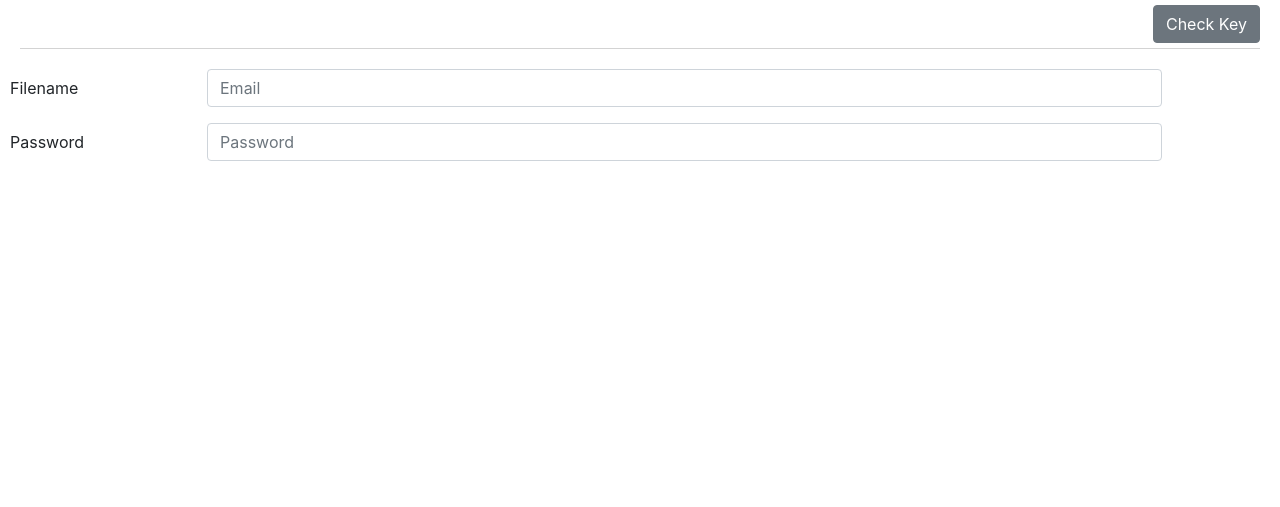
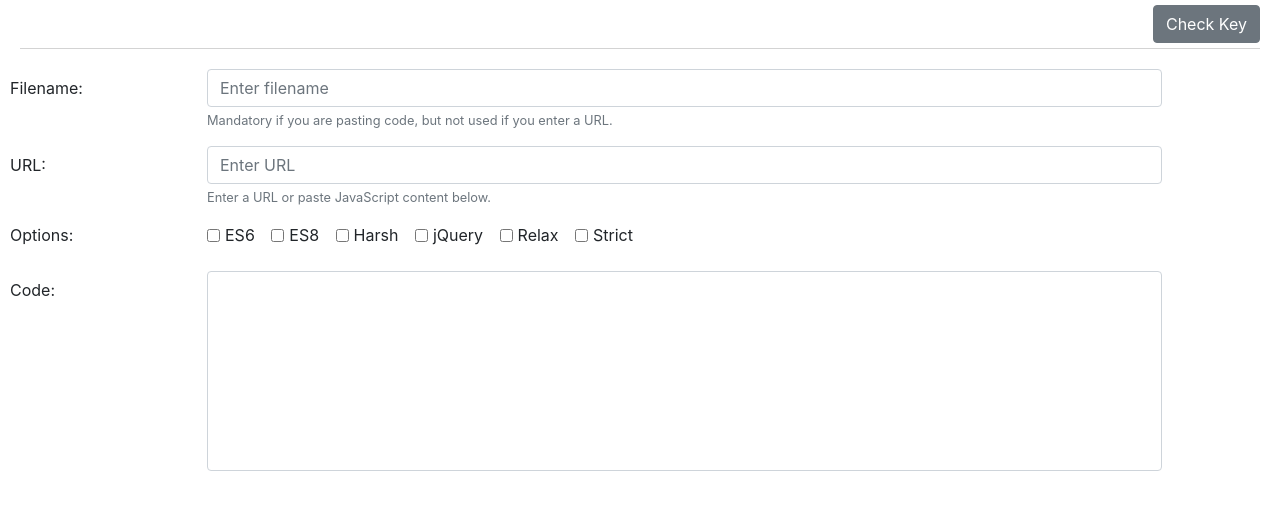
Before and after one commit to AlexSmall96/API-Practice, a plain HTML site: page index.html in a window 1280 px wide. Shown: the part 71-578 px from the top of the page. Drawn offline with nearby package versions, Linux system fonts and the light colour scheme.

Commit message:
"Added remaining inputs"

```diff
--- a/assets/css/style.css
+++ b/assets/css/style.css
@@ -1,6 +1,6 @@
 header button{
   float:right;
-  padding:15px
+  padding:15px;
 }
 
 header{
@@ -20,3 +20,7 @@ form{
   width:90%;
   margin:10px;
 }
+
+#code{
+  height:200px;
+}
--- a/index.html
+++ b/index.html
@@ -18,17 +18,58 @@
     <section id="main">
         <form>
             <div class="form-group row">
-              <label for="filename" class="col-sm-2 col-form-label">Filename</label>
+              <label for="filename" class="col-sm-2 col-form-label">Filename:</label>
               <div class="col-sm-10">
-                <input type="email" class="form-control" id="filename" placeholder="Email">
+                <input type="text" class="form-control" id="filename" placeholder="Enter filename">
+                <small id="filenameHelp" class="form-text text-muted">Mandatory if you are pasting code, but not used if you enter a URL.</small>
               </div>
             </div>
+
             <div class="form-group row">
-              <label for="inputPassword3" class="col-sm-2 col-form-label">Password</label>
+              <label for="url" class="col-sm-2 col-form-label">URL:</label>
               <div class="col-sm-10">
-                <input type="password" class="form-control" id="inputPassword3" placeholder="Password">
+                <input type="text" class="form-control" id="url" placeholder="Enter URL">
+                <small id="urlHelp" class="form-text text-muted">Enter a URL or paste JavaScript content below.</small>
               </div>
             </div>
+            <div class="row mb-3">
+              <label for="options" class="col-2 form-label">Options:</label>
+              <div class="col-6">
+                  <div class="form-check form-switch form-check-inline">
+                      <input class="form-check-input" name="options" type="checkbox" value="es6">
+                      <label class="form-check-label" for="flexSwitchCheckDefault">ES6</label>
+                  </div>
+                  <div class="form-check form-switch form-check-inline">
+                      <input class="form-check-input" name="options" type="checkbox" value="es8">
+                      <label class="form-check-label" for="flexSwitchCheckDefault">ES8</label>
+                  </div>
+                  <div class="form-check form-switch form-check-inline">
+                      <input class="form-check-input" name="options" type="checkbox" value="harsh">
+                      <label class="form-check-label" for="flexSwitchCheckDefault">Harsh</label>
+                  </div>
+                  <div class="form-check form-switch form-check-inline">
+                      <input class="form-check-input" name="options" type="checkbox" value="jquery">
+                      <label class="form-check-label" for="flexSwitchCheckDefault">jQuery</label>
+                  </div>
+                  <div class="form-check form-switch form-check-inline">
+                      <input class="form-check-input" name="options" type="checkbox" value="relax">
+                      <label class="form-check-label" for="flexSwitchCheckDefault">Relax</label>
+                  </div>
+                  <div class="form-check form-switch form-check-inline">
+                      <input class="form-check-input" name="options" type="checkbox" value="strict">
+                      <label class="form-check-label" for="flexSwitchCheckDefault">Strict</label>
+                  </div>
+              </div>
+          </div>
+
+
+            <div class="form-group row">
+              <label for="code" class="col-sm-2 col-form-label">Code:</label>
+              <div class="col-sm-10">
+                <input type="text" class="form-control" id="code">
+              </div>
+            </div>
+
           </form>
     </section>
 </body>
```
